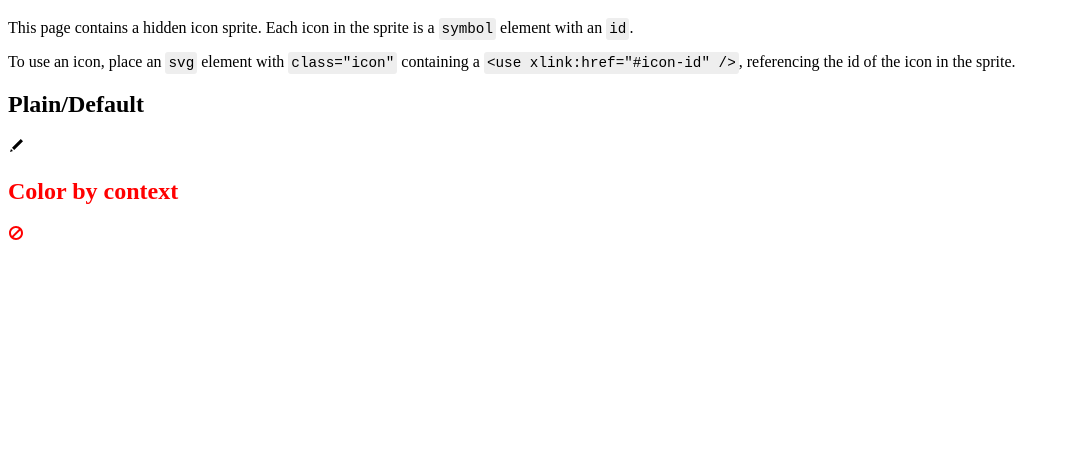
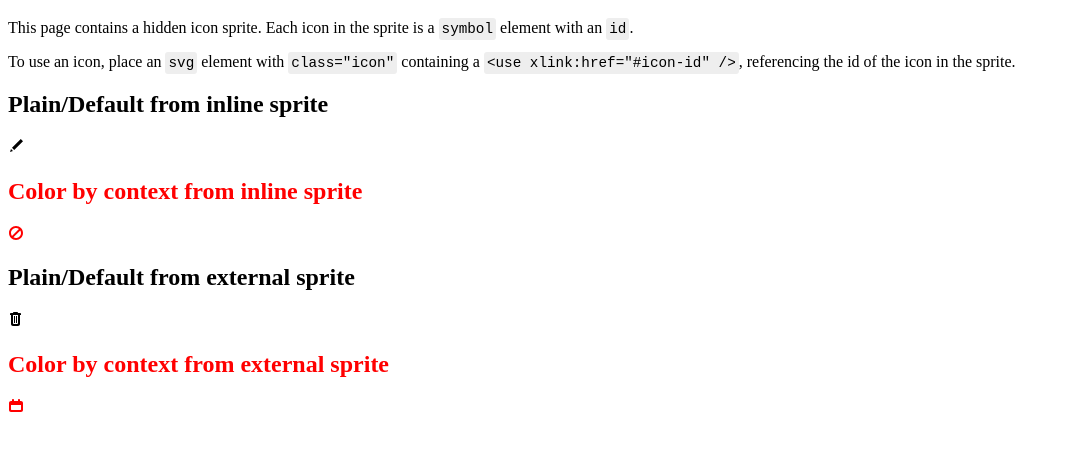
Before and after one commit to franzheidl/svg-icon-sprite, a website: page src/index.html in a window 1280 px wide. Shown: the part 61-512 px from the top of the page, without its empty margins (0-1070 px from the left). Drawn offline with Linux system fonts and the light colour scheme.

Commit message:
add external sprite

```diff
--- a/package.json
+++ b/package.json
@@ -4,6 +4,7 @@
   "description": "",
   "main": "index.js",
   "scripts": {
+    "start": "http-server",
     "publish": "node publish.js"
   },
   "repository": {
@@ -18,6 +19,7 @@
   },
   "homepage": "https://github.com/franzheidl/svg-icon-sprite#readme",
   "devDependencies": {
-    "gh-pages": "^2.1.1"
+    "gh-pages": "^2.1.1",
+    "http-server": "^0.11.1"
   }
 }
--- a/src/index.html
+++ b/src/index.html
@@ -37,20 +37,35 @@
         </symbol>
       </svg>
   </span>
+
+
+
   <h1>SVG Icon Sprite</h1>
   <p>This page contains a hidden icon sprite. Each icon in the sprite is a <code>symbol</code> element with an <code>id</code>.</p>
   <p>To use an icon, place an <code>svg</code> element with <code>class="icon"</code> containing a <code>&lt;use xlink:href=&quot;#icon-id&quot; /&gt;</code>, referencing the id of the icon in the sprite.</p>
   <section>
-    <h2>Plain/Default</h2>
+    <h2>Plain/Default from inline sprite</h2>
     <svg class="icon">
       <use xlink:href="#icon-edit" />
     </svg>
   </section>
   <section class="paint-it-red">
-    <h2>Color by context</h2>
+    <h2>Color by context from inline sprite</h2>
     <svg class="icon">
       <use xlink:href="#icon-stop" />
       </svg>
   </section>
+  <section>
+    <h2>Plain/Default from external sprite</h2>
+    <svg class="icon">
+      <use xlink:href="icons.svg#icon-trash" />
+    </svg>
+  </section>
+  <section class="paint-it-red">
+    <h2>Color by context from external sprite</h2>
+    <svg class="icon">
+      <use xlink:href="icons.svg#icon-calendar" />
+      </svg>
+  </section>
 </body>
 </html>
```
Also changed, not shown: src/icons.svg (added), 1 other file.
